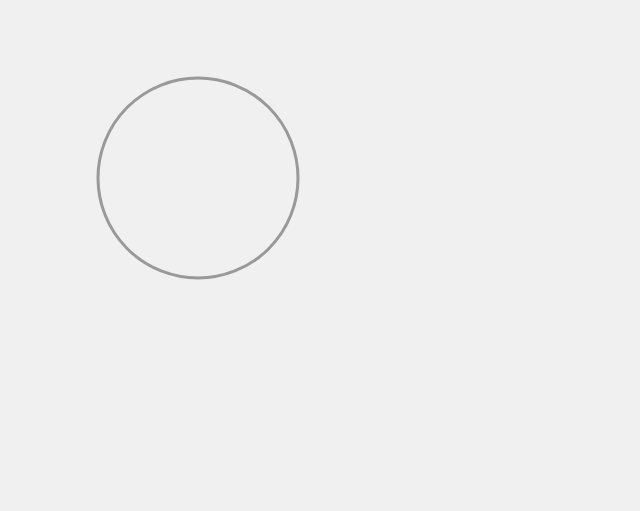
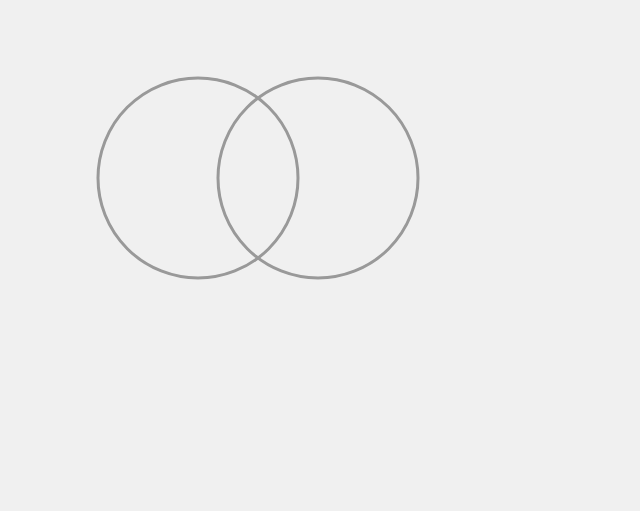
Before and after one commit to zkan/hello-d3js, a plain HTML site: page venn/index.html in a window 1280 px wide. Shown: the whole page, without its empty margins (0-640 px from the left). Drawn offline with nearby package versions, Linux system fonts and the light colour scheme.

Commit message:
Add another circle :bear:

```diff
--- a/venn/index.html
+++ b/venn/index.html
@@ -46,6 +46,14 @@
         "translate(" +
         xCenter + "," +
         yCenter + ")")
+
+    const xCenter2 = xCenter + 1.2 * circleRad
+    g.append("circle")
+      .attr("r", circleRad)
+      .attr('transform',
+        "translate(" +
+        xCenter2 + "," +
+        yCenter + ")")
   </script>
 </body>
 </html>
```
